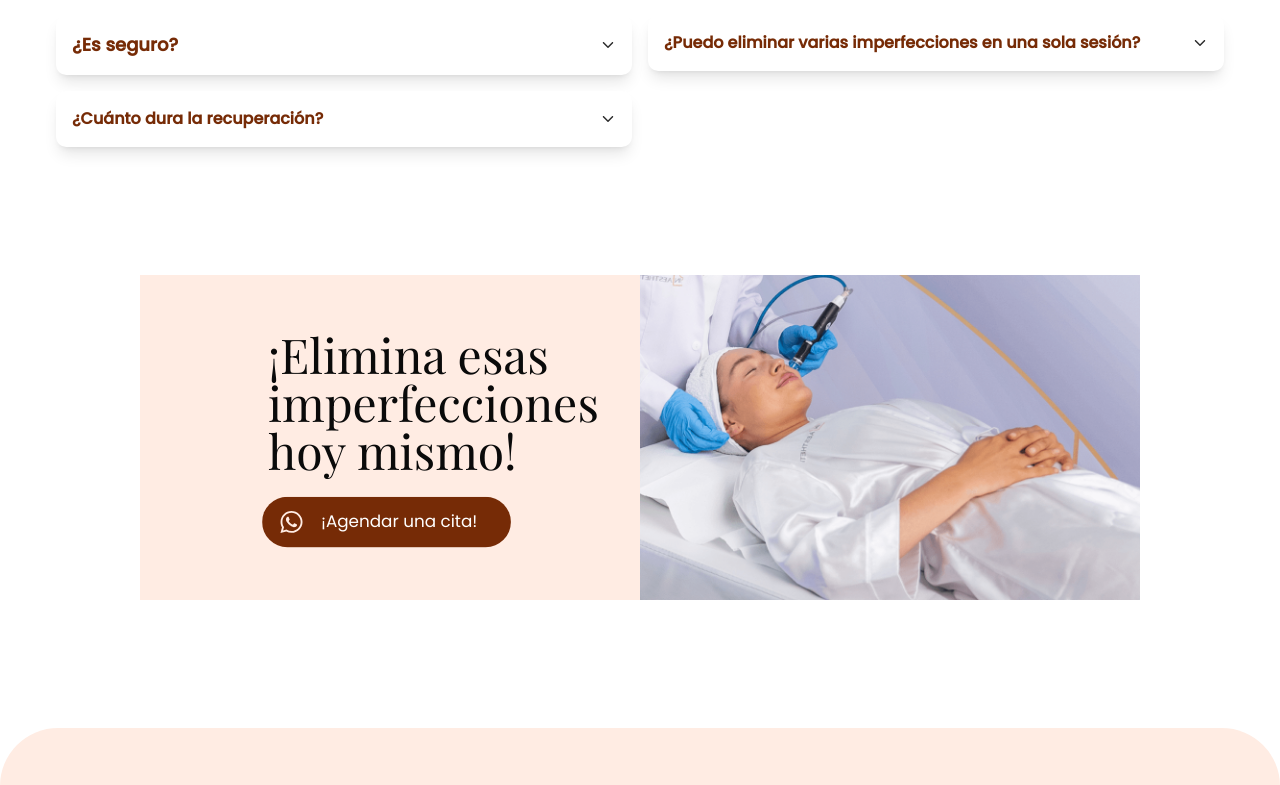
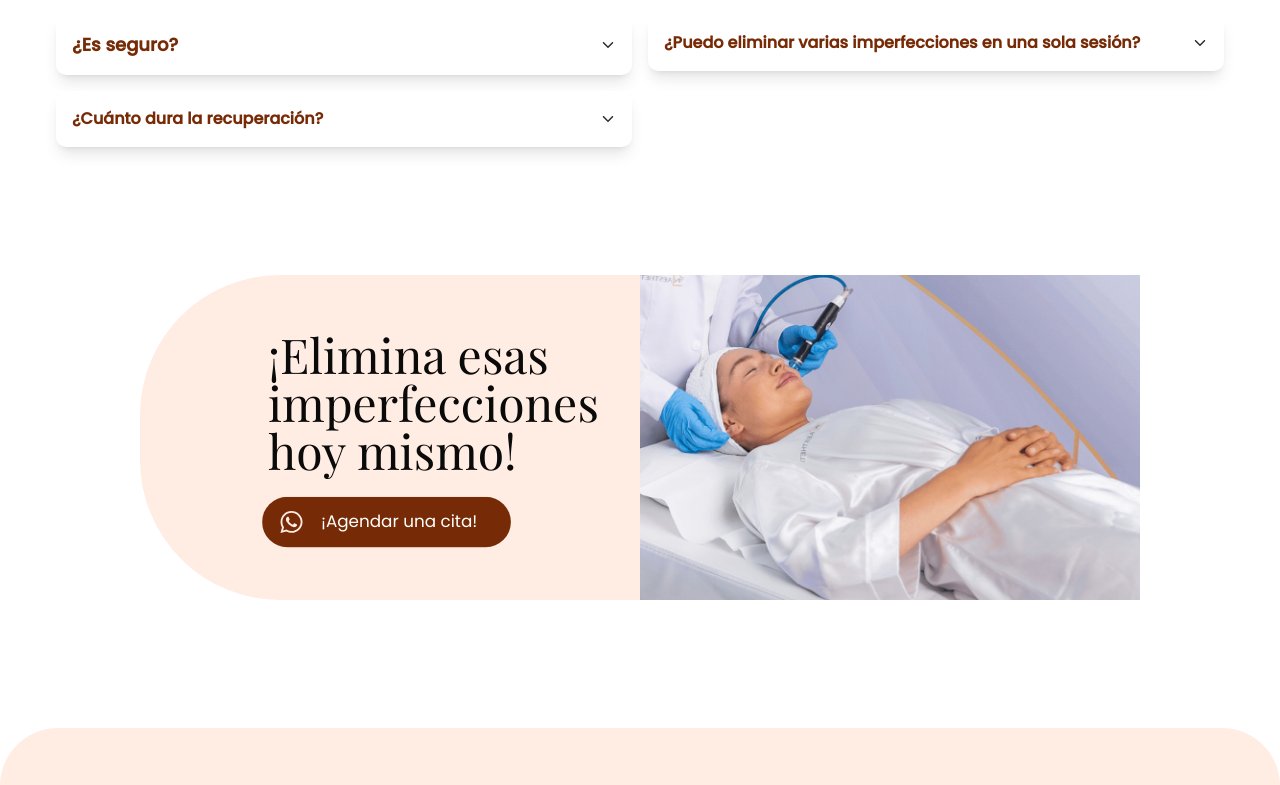
Before and after one commit to M4rckR/in-aesthetics, a Next.js app: page / in a window 1280 px wide. Shown: the part 3118-3903 px from the top of the page. Built offline with nearby package versions, Linux system fonts and the light colour scheme; a web font is replaced by a local one.

Commit message:
fix: size and cta

```diff
--- a/components/ctaTreatmentWsp/CtaTreatmentWsp.tsx
+++ b/components/ctaTreatmentWsp/CtaTreatmentWsp.tsx
@@ -5,7 +5,7 @@ import React from 'react'
 export const CtaTreatmentWsp = () => {
   return (
     <div className='container max-w-[1200px] mx-auto my-16 lg:my-32'>
-        <div className='flex flex-col justify-center mx-auto md:flex-row bg-in-pink max-w-[500px] md:max-w-none rounded-tl-full rounded-tr-full md:rounded-tl-[140px] md:rounded-bl-[140px] gap-0 md:gap-4 items-center w-10/12 rounded-lg'>
+        <div className='flex flex-col justify-center mx-auto md:flex-row bg-in-pink max-w-[500px] md:max-w-none rounded-tl-full rounded-tr-full md:rounded-tl-[140px] md:rounded-bl-[140px] gap-0 md:gap-4 items-center w-10/12 rounded-lg md:rounded-2xl'>
             <div className='w-full md:w-1/2 md:pl-16 lg:pl-22 xl:pl-32 space-y-4 lg:space-y-6 flex flex-col items-center md:items-start pt-16 pb-10 md:py-0'>
                 <h3 className='font-in-playfair text-2xl px-10 sm:px-8 lg:text-5xl text-center md:text-left md:px-0'>¡Elimina esas imperfecciones hoy mismo!</h3>
                 <a href="#" className='flex justify-start items-center bg-in-brown rounded-3xl px-4 py-2 lg:py-3 animate-suave-latido'>
```
